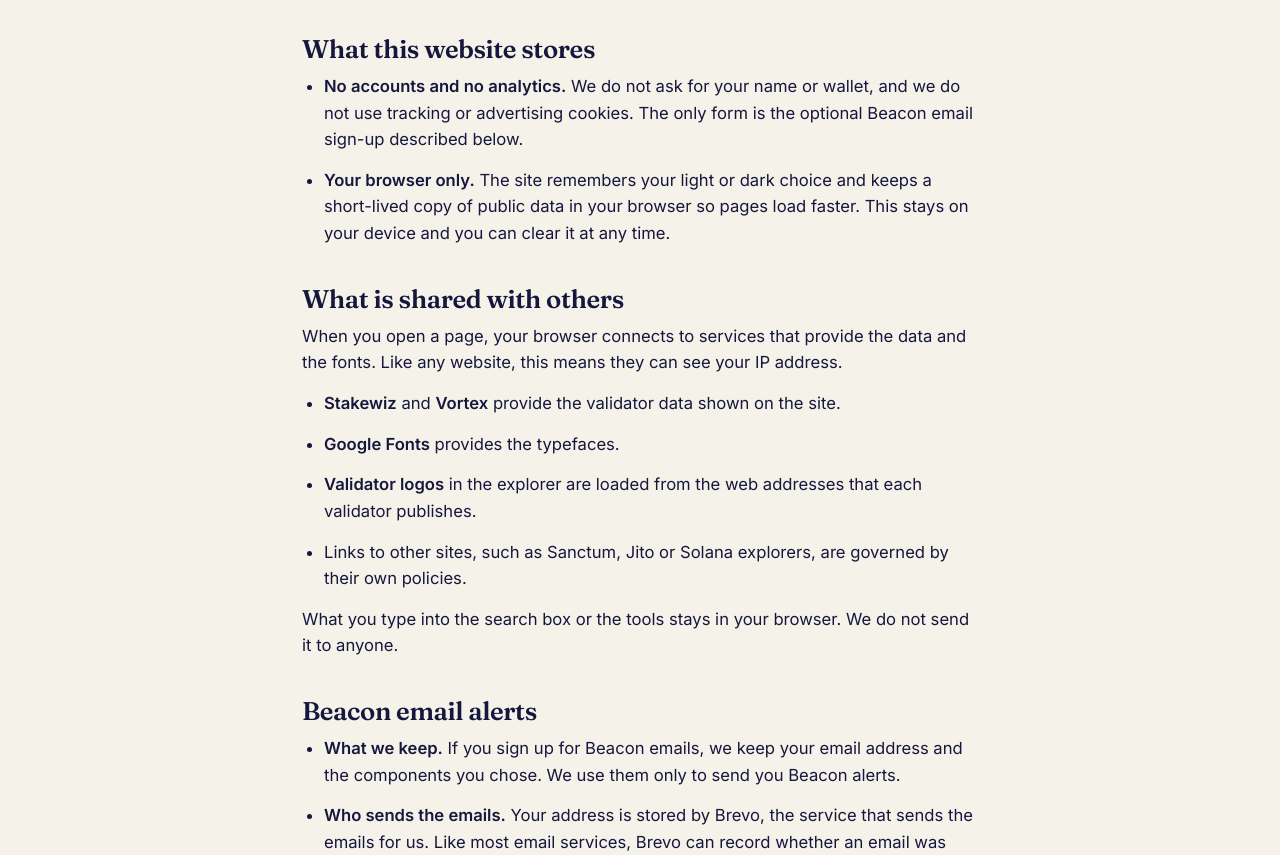
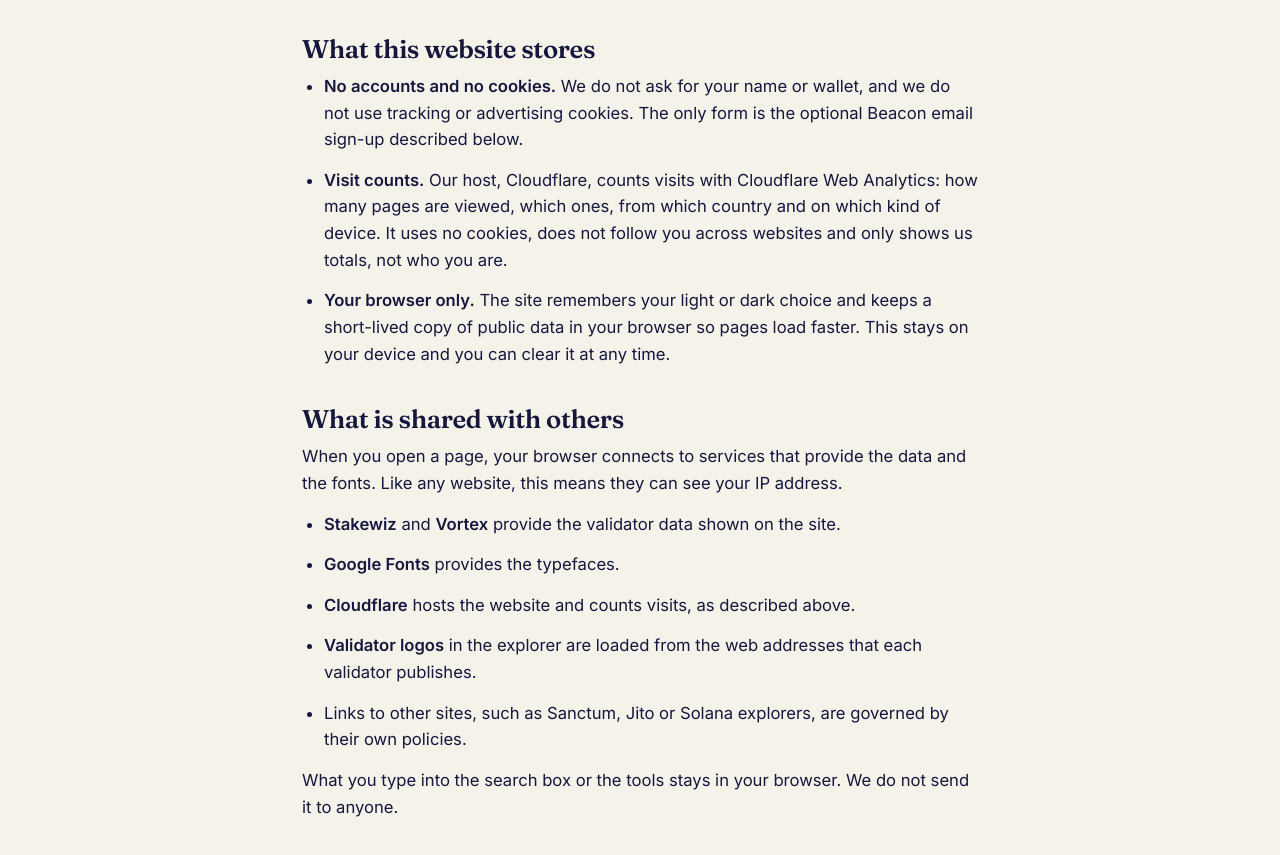
Before and after one commit to SoLyrae/SoLyrae-site, a plain HTML site: page site/privacy.html in a window 1280 px wide. Shown: the part 214-1069 px from the top of the page. Drawn offline with Linux system fonts and the light colour scheme.

Commit message:
Add files via upload

```diff
--- a/site/privacy.html
+++ b/site/privacy.html
@@ -31,7 +31,8 @@
 
   <h2>What this website stores</h2>
   <ul>
-    <li><strong>No accounts and no analytics.</strong> We do not ask for your name or wallet, and we do not use tracking or advertising cookies. The only form is the optional Beacon email sign-up described below.</li>
+    <li><strong>No accounts and no cookies.</strong> We do not ask for your name or wallet, and we do not use tracking or advertising cookies. The only form is the optional Beacon email sign-up described below.</li>
+    <li><strong>Visit counts.</strong> Our host, Cloudflare, counts visits with Cloudflare Web Analytics: how many pages are viewed, which ones, from which country and on which kind of device. It uses no cookies, does not follow you across websites and only shows us totals, not who you are.</li>
     <li><strong>Your browser only.</strong> The site remembers your light or dark choice and keeps a short-lived copy of public data in your browser so pages load faster. This stays on your device and you can clear it at any time.</li>
   </ul>
 
@@ -40,6 +41,7 @@
   <ul>
     <li><strong>Stakewiz</strong> and <strong>Vortex</strong> provide the validator data shown on the site.</li>
     <li><strong>Google Fonts</strong> provides the typefaces.</li>
+    <li><strong>Cloudflare</strong> hosts the website and counts visits, as described above.</li>
     <li><strong>Validator logos</strong> in the explorer are loaded from the web addresses that each validator publishes.</li>
     <li>Links to other sites, such as Sanctum, Jito or Solana explorers, are governed by their own policies.</li>
   </ul>
```
Also changed, not shown: site/index.html (+1 -1 lines).
